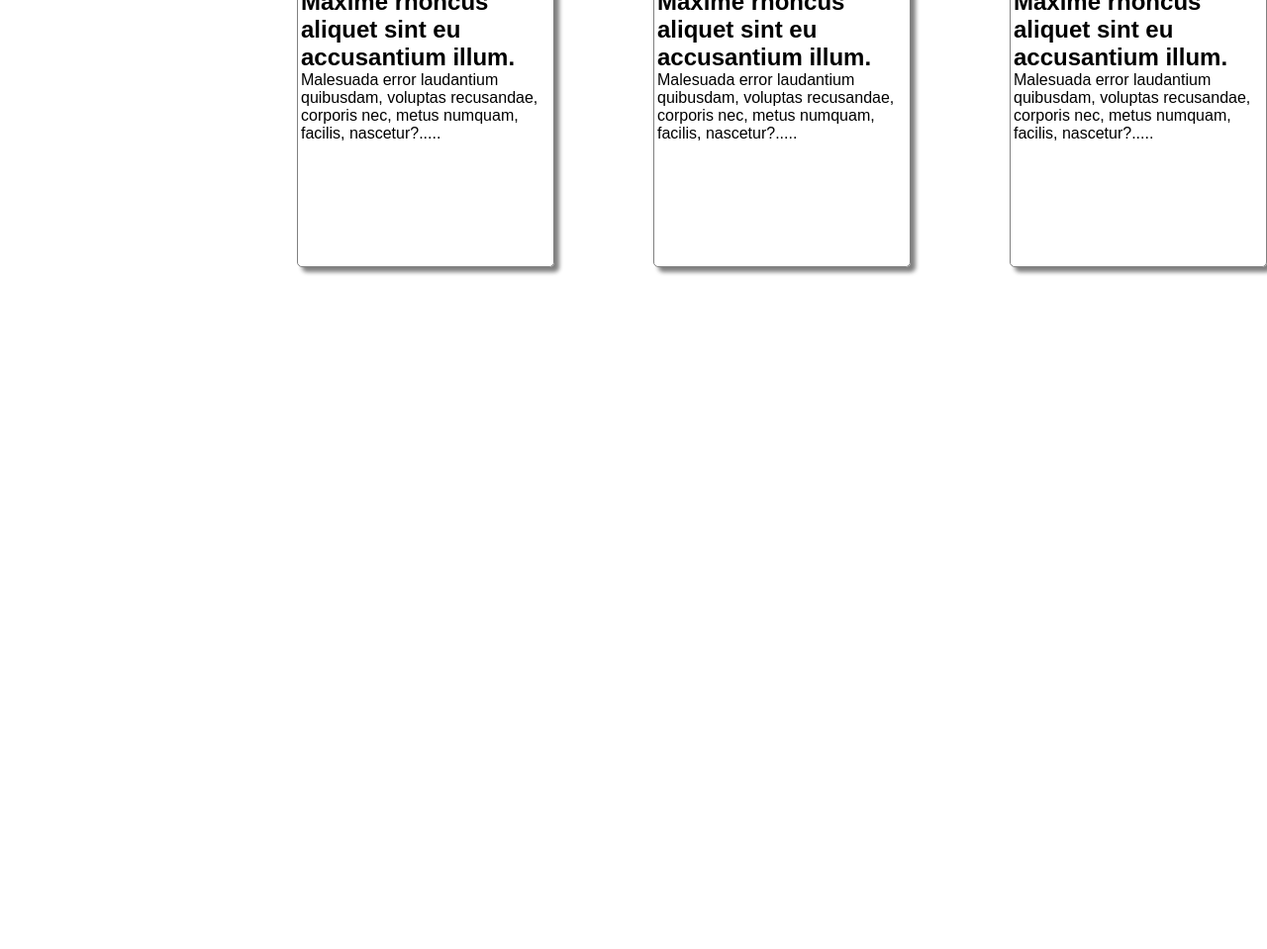
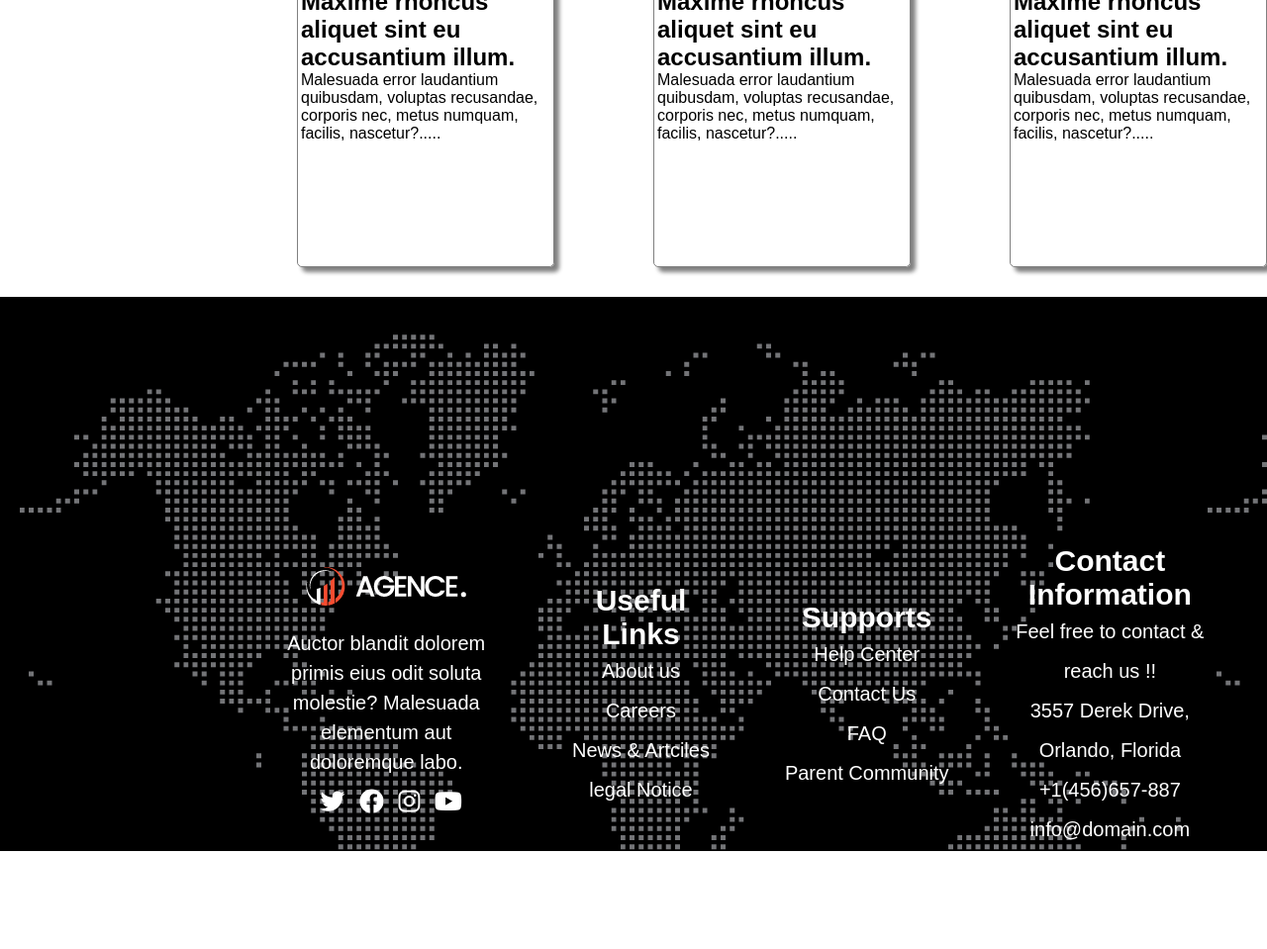
Before and after one commit to Sayedul3731/my-fifth-website, a plain HTML site: page index.html in a window 1280 px wide. Shown: the part 2114-3073 px from the top of the page at 99% size. Before the commit the page ends 2414 px from the top, so only its background shows below. Drawn offline with Linux system fonts and the light colour scheme.

Commit message:
added footer section design

```diff
--- a/index.html
+++ b/index.html
@@ -4,6 +4,7 @@
     <meta charset="UTF-8">
     <meta name="viewport" content="width=device-width, initial-scale=1.0">
     <title>My Fifth Website</title>
+    <link rel="stylesheet" href="https://cdnjs.cloudflare.com/ajax/libs/font-awesome/6.4.0/css/all.min.css" integrity="sha512-iecdLmaskl7CVkqkXNQ/ZH/XLlvWZOJyj7Yy7tcenmpD1ypASozpmT/E0iPtmFIB46ZmdtAc9eNBvH0H/ZpiBw==" crossorigin="anonymous" referrerpolicy="no-referrer" />
     <link rel="stylesheet" href="style.css">
 </head>
 <body>
@@ -122,5 +123,39 @@
             </div>
         </section>
     </main>
+    <footer class="footer-containers">
+        <div class="footer-content">
+            <div class="footer-icon-containers">
+                <img src="./asset/logo/logo.png" alt="">
+                <p class="icon-desc">Auctor blandit dolorem primis eius odit soluta molestie? Malesuada elementum aut doloremque labo.</p>
+                <div class="icons">
+                    <a class="anchor" href="#"><i class="fa-brands fa-twitter"></i></a>
+                    <a class="anchor" href="#"><i class="fa-brands fa-facebook"></i></a>
+                    <a class="anchor" href="#"><i class="fa-brands fa-instagram"></i></a>
+                    <a class="anchor" href="#"><i class="fa-brands fa-youtube"></i></a>
+                </div>
+            </div>
+            <div class="links">
+                <h4 class="links-title">Useful Links</h4>
+                <p class="link-desc">
+                    About us <br>Careers <br>News & Artciles <br>legal Notice
+                </p>
+            </div>
+            <div class="supports">
+                <h4 class="supports-title">Supports</h4>
+                <p class="supports-desc">Help Center <br>
+                    Contact Us     <br>
+                    FAQ           <br>
+                    Parent Community</p>
+            </div>
+            <div class="contact">
+                <h4 class="contact-title">Contact Information</h4>
+                <p class="contact-desc">Feel free to contact & reach us !! <br>
+                    3557 Derek Drive, Orlando, Florida   <br>
+                    +1(456)657-887            <br>
+                    info@domain.com</p>
+            </div>
+        </div>
+    </footer>
 </body>
 </html>
--- a/style.css
+++ b/style.css
@@ -248,3 +248,80 @@
     font-weight: 700px;
     margin-bottom: 50px;
 }
+/* footer styles starts here  */
+.footer-containers{
+    width: 100%;
+    height: 70vh;
+    background-image: url('asset/image/footer-bg.png'),
+    linear-gradient(rgba(0, 0, 0, 0.9),rgba(0, 0, 0, 0.9));
+    background-color: black;
+    color: white;
+    position: relative;
+    text-align: center;
+
+}
+.footer-content{
+    display: flex;
+    justify-content: space-evenly;
+    align-items: center;
+    position: absolute;
+    margin-left: 120px;
+    margin-top: 250px;
+    border-bottom: 1px solid white;
+    padding-bottom: 100px;
+}
+.footer-icon-containers{
+    width: 20%;
+    line-height: 50px;
+    margin-left: 100px;
+}
+.icon-desc{
+    font-size: 20px;
+    font-weight: 400px;
+    line-height: 30px;
+}
+.icons a{
+     font-size: 25px;
+     text-decoration: none;
+     color: #fff;
+}
+.icons .anchor{
+    margin-left: 10px;
+}
+.links{
+    width: 15%;
+    /* margin-left: 50px;
+    margin-right: 40px; */
+}
+.link-desc{
+    font-size: 20px;
+    font-weight: 400px;
+    line-height: 40px;
+}
+.links-title{
+    font-size: 30px;
+}
+.supports{
+    width: 15%;
+}
+.supports-title{
+    font-size: 30px;
+    font-weight: 600px;
+}
+.supports-desc{
+    font-size: 20px;
+    font-weight: 400px;
+    line-height: 40px;
+}
+.contact{
+    width: 18%;
+}
+.contact-title{
+    font-size: 30px;
+    font-weight: 600px;
+}
+.contact-desc{
+    font-size: 20px;
+    font-weight: 400px;
+    line-height: 40px;
+}
```
